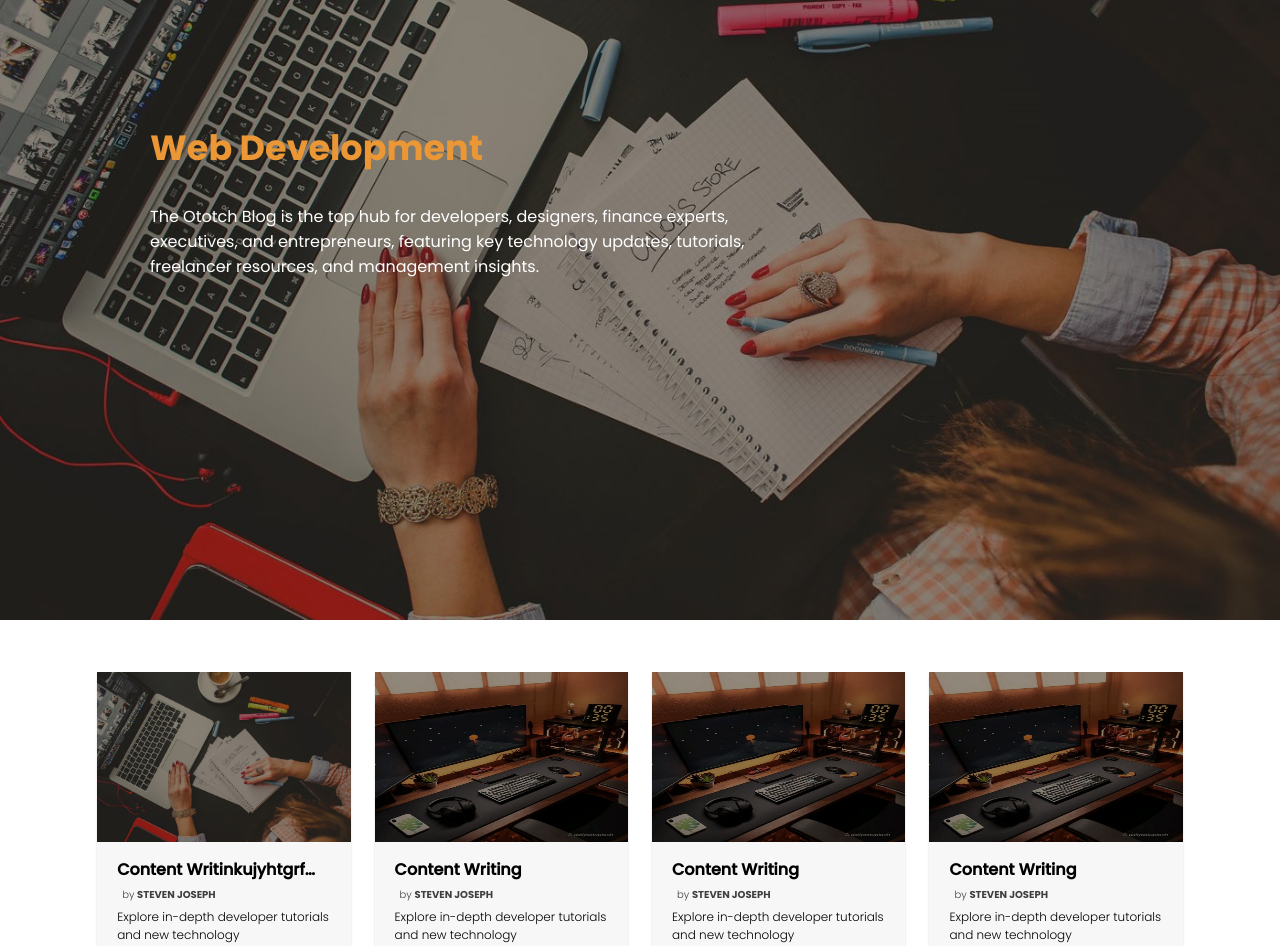
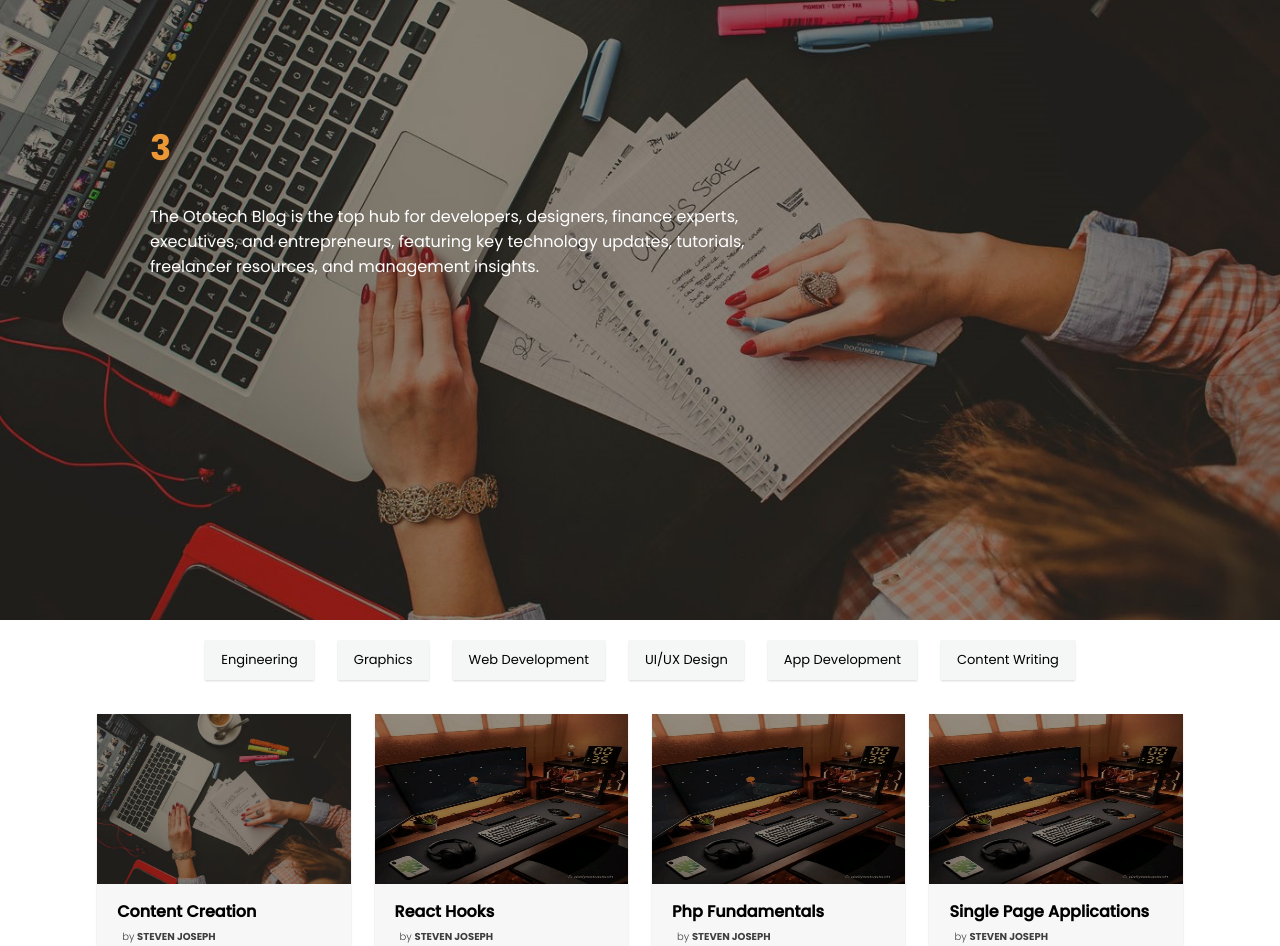
Before and after one commit to Stevolisis/OTOTECH-PHP, a Next.js app: page /3 in a window 1280 px wide. Shown: the part 300-1246 px from the top of the page. Built offline with nearby package versions, Linux system fonts and the light colour scheme.

Commit message:
window not found fixed with useEffect

```diff
--- a/components/BlogList.js
+++ b/components/BlogList.js
@@ -1,14 +1,20 @@
 import Link from "next/link";
+import { useEffect, useState } from "react";
 
 export default function BlogList(){
+  const [link, setLink]=useState('');
+
+  useEffect(()=>{
+    setLink(window.location.href);
+  },[]);
 
     return(
         <>
         <div className='categories'>
-        <Link href='#' ><a className='blogCon'>
+        <Link href={`${link}/content-creation`} ><a className='blogCon'>
           <div className='blogImg'><picture><img src='/OTOTECH2.jpg' alt='blog Categ'/></picture></div>
           <div className='blogInfo'>
-          <h3>Content Writinkujyhtgrfghjkjhgf</h3>
+          <h3>Content Creation</h3>
           <p>by <span>STEVEN JOSEPH</span></p>
             <p>Explore in-depth developer tutorials and new technology
               announcements created by professional engineers in the Toptal
@@ -29,7 +35,7 @@ export default function BlogList(){
         <Link href='#' ><a className='blogCon'>
           <div className='blogImg'><picture><img src='/OTOTECH1.jpg'/> </picture></div>
           <div className='blogInfo'>
-          <h3>Content Writing</h3>
+          <h3>React Hooks</h3>
           <p>by <span>STEVEN JOSEPH</span></p>
             <p>Explore in-depth developer tutorials and new technology
               announcements created by professional engineers in the Toptal
@@ -50,7 +56,7 @@ export default function BlogList(){
         <Link href='#' ><a className='blogCon'>
           <div className='blogImg'><picture><img src='/OTOTECH1.jpg'/> </picture></div>
           <div className='blogInfo'>
-          <h3>Content Writing</h3>
+          <h3>Php Fundamentals</h3>
           <p>by <span>STEVEN JOSEPH</span></p>
             <p>Explore in-depth developer tutorials and new technology
               announcements created by professional engineers in the Toptal
@@ -71,7 +77,7 @@ export default function BlogList(){
         <Link href='#' ><a className='blogCon'>
           <div className='blogImg'><picture><img src='/OTOTECH1.jpg'/> </picture></div>
           <div className='blogInfo'>
-          <h3>Content Writing</h3>
+          <h3>Single Page Applications</h3>
           <p>by <span>STEVEN JOSEPH</span></p>
             <p>Explore in-depth developer tutorials and new technology
               announcements created by professional engineers in the Toptal
@@ -92,7 +98,7 @@ export default function BlogList(){
         <Link href='#' ><a className='blogCon'>
           <div className='blogImg'><picture><img src='/OTOTECH1.jpg'/> </picture></div>
           <div className='blogInfo'>
-          <h3>Content Writing</h3>
+          <h3>Introduction to Adobe XD and Figma</h3>
           <p>by <span>STEVEN JOSEPH</span></p>
             <p>Explore in-depth developer tutorials and new technology
               announcements created by professional engineers in the Toptal
@@ -113,7 +119,7 @@ export default function BlogList(){
         <Link href='#' ><a className='blogCon'>
           <div className='blogImg'><picture><img src='/OTOTECH1.jpg'/> </picture></div>
           <div className='blogInfo'>
-          <h3>Content Writing</h3>
+          <h3>React Native</h3>
           <p>by <span>STEVEN JOSEPH</span></p>
             <p>Explore in-depth developer tutorials and new technology
               announcements created by professional engineers in the Toptal
@@ -134,7 +140,7 @@ export default function BlogList(){
         <Link href='#' ><a className='blogCon'>
           <div className='blogImg'><picture><img src='/OTOTECH2.jpg' alt='blog Categ'/></picture></div>
           <div className='blogInfo'>
-          <h3>Content Writing</h3>
+          <h3>Backend Development</h3>
           <p>by <span>STEVEN JOSEPH</span></p>
             <p>Explore in-depth developer tutorials and new technology
               announcements created by professional engineers in the Toptal
@@ -155,7 +161,7 @@ export default function BlogList(){
         <Link href='#' ><a className='blogCon'>
           <div className='blogImg'><picture><img src='/OTOTECH2.jpg' alt='blog Categ'/></picture></div>
           <div className='blogInfo'>
-          <h3>Content Writing</h3>
+          <h3>Nodejs Libraries</h3>
           <p>by <span>STEVEN JOSEPH</span></p>
             <p>Explore in-depth developer tutorials and new technology
               announcements created by professional engineers in the Toptal
--- /dev/null
+++ b/components/Mainscreen.js
@@ -0,0 +1,32 @@
+import Link from "next/link";
+
+export default function Mainscreen({heading,description,imgLink}){
+
+    return(
+    <>
+      <div className="mainScreenCon" style={{backgroundImage:`url('${imgLink}')`}}>
+      <div className="mainScreen">
+      <div className="main1"><h3>{heading}</h3></div>
+      <div className="main2"> <p>
+      {description}
+      </p></div>
+
+      </div>
+
+      <div className="submain">
+      <div className="main3">
+      <i className="fa fa-search"></i>
+      <input className='filterSearch1' type="text" name="search" placeholder="Search category, blogs, products ..."/>
+      </div>
+      <div className="main4">
+      <div><Link href='/op'>Blog 1</Link></div>
+      <div><Link href='#'>Blog 2</Link></div>
+      <div><Link href='#'>Blog 3</Link></div>
+      <div><Link href='#'>Blog 7</Link></div>
+      </div>
+      </div>
+      </div>
+
+    </>
+    )
+}
--- a/pages/[blogCategory]/index.js
+++ b/pages/[blogCategory]/index.js
@@ -4,8 +4,9 @@ import {useRouter} from 'next/router'
 import { useEffect } from "react";
 import BlogList from "../../components/BlogList";
 import SlidingArticles from "../../components/SlidingArticles";
-import '../../styles/blogCategory.module.css'
+import styles from '../../styles/blogCategory.module.css'
 import $ from 'jquery';
+import Mainscreen from "../../components/Mainscreen";
 
 export default function BlogCategory(){
     const router=useRouter();
@@ -48,33 +49,25 @@ export default function BlogCategory(){
 
 
 
-
-
-      <div className="mainScreenCon">
-      <div className="mainScreen">
-      <div className="main1"><h3>Web Development</h3></div>
-      <div className="main2"> <p>
-      The Ototch Blog is the top hub for developers, designers, finance experts, executives, and entrepreneurs, featuring key technology updates, tutorials, freelancer resources, and management insights.
-      </p></div>
-
-      </div>
-
-      <div className="submain">
-      <div className="main3">
-      <i className="fa fa-search"></i>
-      <input className='filterSearch1' type="text" name="search" placeholder="Search category, blogs, products ..."/>
-      </div>
-      <div className="main4">
-      <div><Link href='/op'>Blog 1</Link></div>
-      <div><Link href='#'>Blog 2</Link></div>
-      <div><Link href='#'>Blog 3</Link></div>
-      <div><Link href='#'>Blog 7</Link></div>
-      </div>
-      </div>
-      </div>
+      <Mainscreen heading={blogCategory} description='The Ototech Blog is the top hub for developers, designers,
+     finance experts, executives, and entrepreneurs,
+     featuring key technology updates, tutorials, freelancer resources, and management insights.'
+     imgLink='/OTOTECH2.jpg'/>
 
 
 
+
+
+<div className={styles.categorySliderCon}>
+<div className={styles.categorySlider}>
+<Link href='/engineering'><a className={styles.categorySlide}>Engineering</a></Link>
+<Link href='/graphics'><a className={styles.categorySlide}>Graphics</a></Link>
+<Link href='/web-development'><a className={styles.categorySlide}>Web Development</a></Link>
+<Link href='/ui-ux'><a className={styles.categorySlide}>UI/UX Design</a></Link>
+<Link href='/app-development'><a className={styles.categorySlide}>App Development</a></Link>
+<Link href='/content-writing'><a className={styles.categorySlide}>Content Writing</a></Link>
+  </div>
+</div>
 
 
 
@@ -86,7 +79,6 @@ export default function BlogCategory(){
 
 
      <div className='categoriesCon3'>
-
 
       <BlogList/>
 
--- a/styles/blogCategory.module.css
+++ b/styles/blogCategory.module.css
@@ -0,0 +1,35 @@
+
+@font-face {
+    font-family: poppinsRegular;
+    src: url("../fonts/Poppins-Regular.ttf");
+
+    }
+
+.categorySliderCon{
+    display:flex;
+    justify-content: center;
+    align-items: center;
+    width: 100%;
+    margin: 20px 0 -28px 0;
+    padding: 0 10px;
+}
+
+
+.categorySlider{
+    display:flex;
+    justify-content: flex-start;
+    align-items: center;
+    overflow-x: auto;
+    padding-bottom: 10px;
+    box-sizing: border-box;
+}
+
+.categorySlide{
+    padding: 10px 16px;
+    background: #f5f6f6;
+    box-shadow:0 1px 2px 0 rgba(0, 0, 0, 0.15);
+    font-family: poppinsRegular;
+    margin: 0px 12px;
+    font-size: 13px;
+    white-space: nowrap;
+}
```
Also changed, not shown: pages/[blogCategory]/[article]/index.js (renamed from pages/[blogCategory]/[articles]/index.js, +15 -1 lines), pages/index.js (+5 -41 lines), pages/[blogCategory]/[article]/[page]/index.js (renamed from pages/[blogCategory]/[articles]/[page]/index.js).
